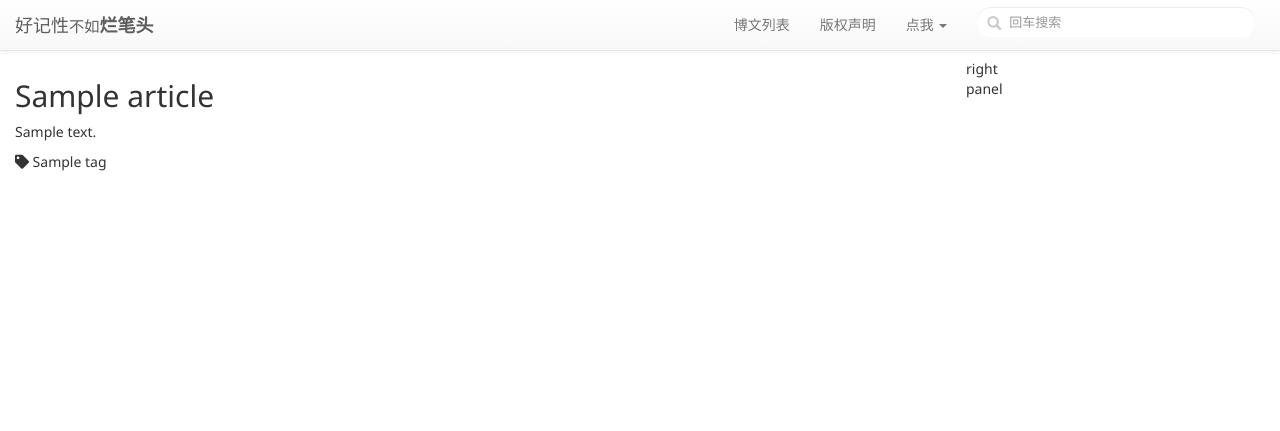
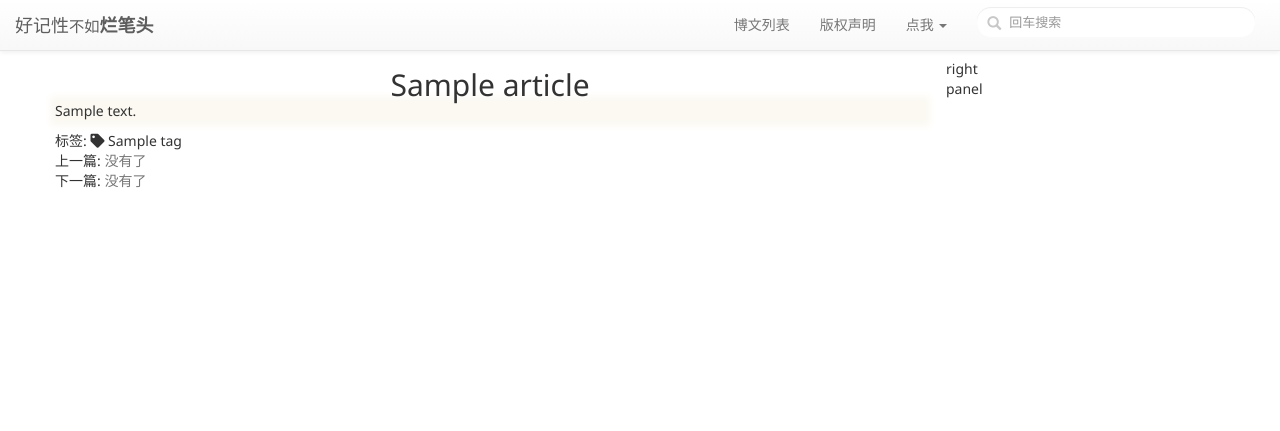
Before and after one commit to gsw945/myblog, a Django app: page /article/1 in a window 1280 px wide. Shown: the top 431 px of the page. Run offline with Django 3.2, Linux system fonts and the light colour scheme; tables that the repository leaves empty hold one stand-in row (values such as "Sample post"); some libraries are stand-ins or nearby versions.

Commit message:
实现上一页、下一页功能

```diff
--- a/pages/models.py
+++ b/pages/models.py
@@ -4,6 +4,7 @@ from django.db import models
 from django.utils import timezone
 from django.db.models.signals import post_save
 from django.dispatch import receiver
+from django.core.exceptions import ObjectDoesNotExist
 from martor.views import MARTOR_MARKDOWNIFY_FUNCTION, import_string
 from bs4 import BeautifulSoup
 from bs4 import Comment
@@ -26,6 +27,21 @@ class Article(models.Model):
         verbose_name = '文章'
         verbose_name_plural = '文章'
         app_label = 'pages'
+
+    @property
+    def next_article(self):
+        try:
+            return self.__class__.get_next_by_create_time(self)
+        except ObjectDoesNotExist:
+            return None
+
+    @property
+    def previous_article(self):
+        try:
+            return self.__class__.get_previous_by_create_time(self)
+        except ObjectDoesNotExist:
+            return None
+
 
 @receiver(post_save, sender=Article, dispatch_uid="update_article_abstract")
 def update_article_abstract(sender, instance, **kwargs):
--- a/pages/static/css/detail.css
+++ b/pages/static/css/detail.css
@@ -49,3 +49,28 @@
     visibility: hidden;
     opacity: 0;
 }
+
+.blog-title {
+    /*-webkit-box-shadow: 0 0 7px 5px #f3f3f3;
+    box-shadow: 0 0 7px 5px #f3f3f3;
+    background-color: #f3f3f3;*/
+    text-align: center;
+}
+.blog-title h2 {
+    margin-top: 9px;
+    margin-bottom: 0;
+}
+
+.blog-content {
+    background-color: #fbf9f2;
+    -webkit-box-shadow: 0 0 7px 5px #fbf9f2;
+    box-shadow: 0 0 7px 5px #fbf9f2;
+}
+.blog-content pre {
+    background-color: #fbf9f2;
+    padding: 0 9.5px;
+         border: 0 none;
+}
+.blog-content pre .hljs {
+    border-radius: 3px;
+}
--- a/pages/static/css/layout.css
+++ b/pages/static/css/layout.css
@@ -47,4 +47,9 @@ a:hover {
     .col-lg-2.main-right-part {
         width: 24.3%;
     }
+    body > .container-fluid {
+        width: 1200px;
+        margin-left: auto;
+        margin-right: auto;
+    }
 }
--- a/pages/templates/article/detail.html
+++ b/pages/templates/article/detail.html
@@ -15,14 +15,37 @@
     <div class="blog-content">
         <!-- 网络不好时，loading占位 -->
         {% include "widgets/loading-html.html" with loading_text='博文加载中' %}
-        <script type="text/x-markdown" id="article-markdown">{{ article.content|safe }}</script>
+        <script type="text/x-markdown" id="article-markdown">{{ article.content }}</script>
     </div>
     <div class="blog-tags">
+        标签:
         {% for tag in article.tags.all %}
             <span class="tag-wrapper"><i class="fas fa-tag"></i> {{ tag.name }}</span>
         {% empty %}
-            <span>没有添加标签</span>
+            <span class="text-muted">没有添加标签</span>
         {% endfor %}
+    </div>
+    <div class="blog-siblings">
+        <div>
+        上一篇:
+        {% with article.previous_article as apa %}
+            {% if not apa %}
+            <span class="text-muted">没有了</span>
+            {% else %}
+                <a href="{% url 'pages:detail' apa.id %}">{{ apa.title }}</a>
+            {% endif %}
+        {% endwith %}
+        </div>
+        <div>
+        下一篇:
+        {% with article.next_article as ana %}
+            {% if not ana %}
+            <span class="text-muted">没有了</span>
+            {% else %}
+                <a href="{% url 'pages:detail' ana.id %}">{{ ana.title }}</a>
+            {% endif %}
+        {% endwith %}
+        </div>
     </div>
 {% endblock %}
 
@@ -81,6 +104,8 @@
             });
             // 获取markdown源码
             var source = $('#article-markdown').html();
+            // HTML解码(django模板会进行HTML编码)
+            source = $("<div/>").html(source).text();
             // 将markdown源码转为HTML，并更新到页面上
             $('.blog-content').html(marked(source));
             $('code.hljs').each(function(i, block) {
--- a/pages/templates/article/list.html
+++ b/pages/templates/article/list.html
@@ -19,7 +19,7 @@
                     </span>
                     {% endif %}
                 </h4>
-                <p class="list-group-item-text">没有简介</p>
+                <p class="list-group-item-text">{{ article.abstract }}</p>
                 <div class="list-group-item-footing">
                     <div class="row">
                         <div class="col-xs-12 col-sm-6">
```
